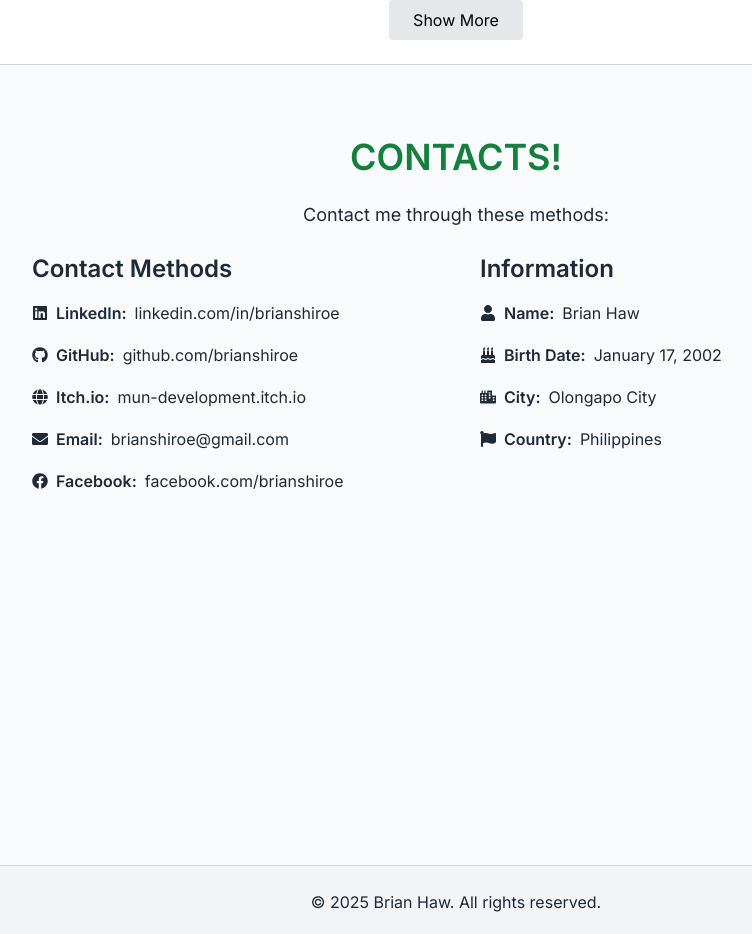
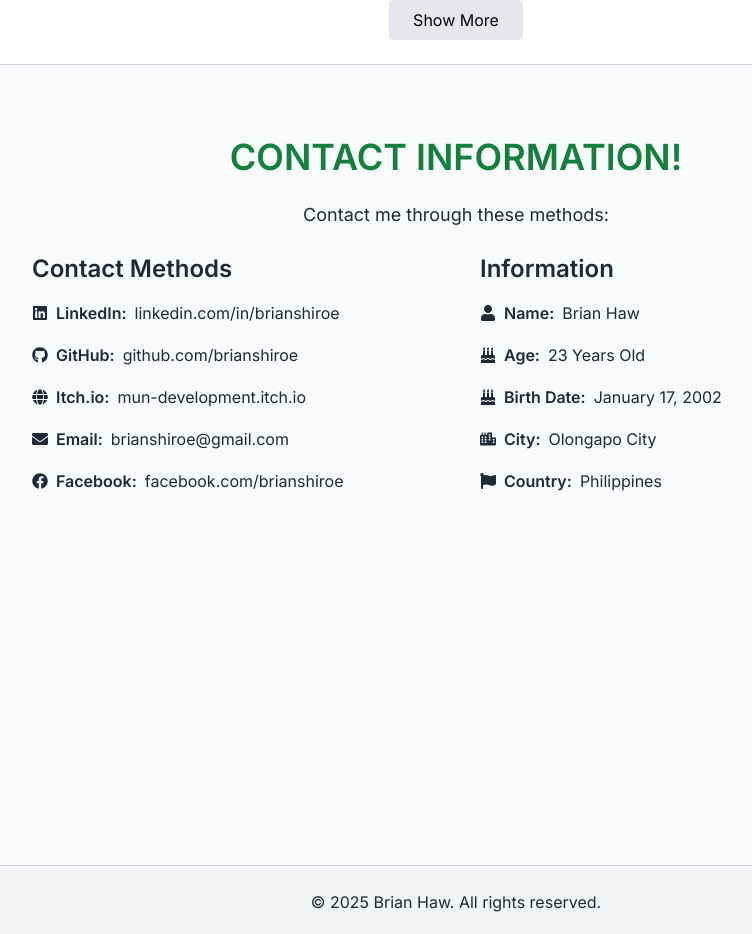
Before and after one commit to BrianShiroe/portfolio-react-typescript-tailwind, a React (Vite) app: page / in a window 1280 px wide. Shown: the part 4412-5346 px from the top of the page, without its empty margins (184-936 px from the left). Built offline with nearby package versions, Linux system fonts and the light colour scheme.

Commit message:
Update Contact.tsx

```diff
--- a/src/pages/Contact.tsx
+++ b/src/pages/Contact.tsx
@@ -13,10 +13,29 @@ import {
   FaFlag,
 } from "react-icons/fa";
 
-const Contact = () => (
+// Helper function to calculate age
+const calculateAge = (birthDate: string) => {
+  const birth = new Date(birthDate);
+  const today = new Date();
+  let age = today.getFullYear() - birth.getFullYear();
+  const m = today.getMonth() - birth.getMonth();
+  if (m < 0 || (m === 0 && today.getDate() < birth.getDate())) {
+    age--;
+  }
+  return age;
+};
+
+const Contact = () => {
+  const age = calculateAge("2002-01-17");
+
+  return (
     <div className="p-6 max-w-4xl mx-auto">
-    <h2 className="text-4xl font-bold mb-6 text-center text-green-700 dark:text-green-400">CONTACTS!</h2>
-    <p className="mb-6 text-center text-lg font-medium">Contact me through these methods:</p>
+      <h2 className="text-4xl font-bold mb-6 text-center text-green-700 dark:text-green-400">
+        CONTACT INFORMATION!
+      </h2>
+      <p className="mb-6 text-center text-lg font-medium">
+        Contact me through these methods:
+      </p>
 
       <div className="flex flex-col md:flex-row md:space-x-12">
         {/* Left column - Contact Methods */}
@@ -69,7 +88,10 @@ const Contact = () => (
               <span className="inline-flex items-center space-x-2">
                 <FaEnvelope />
                 <strong>Email:</strong>
-              <a href="mailto:brianshiroe@gmail.com" className="hover:underline">
+                <a
+                  href="mailto:brianshiroe@gmail.com"
+                  className="hover:underline"
+                >
                   brianshiroe@gmail.com
                 </a>
               </span>
@@ -90,6 +112,7 @@ const Contact = () => (
             </li>
           </ul>
         </div>
+
         {/* Right column - Personal Information */}
         <div className="flex-1">
           <h3 className="text-2xl font-semibold mb-4">Information</h3>
@@ -99,6 +122,13 @@ const Contact = () => (
                 <FaUser />
                 <strong>Name:</strong>
                 <span>Brian Haw</span>
+              </span>
+            </li>
+            <li>
+              <span className="inline-flex items-center space-x-2">
+                <FaBirthdayCake />
+                <strong>Age:</strong>
+                <span>{age} Years Old</span>
               </span>
             </li>
             <li>
@@ -127,5 +157,6 @@ const Contact = () => (
       </div>
     </div>
   );
+};
 
 export default Contact;
```
Lines whose indentation alone changed are shown as unchanged.
